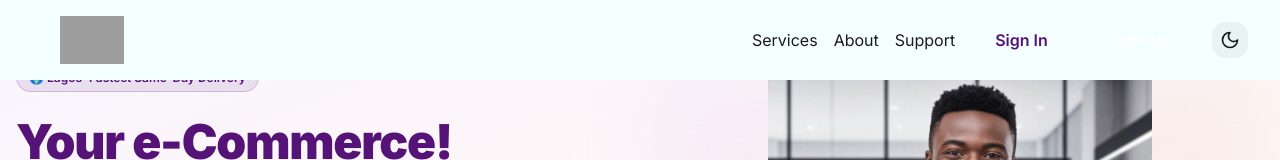
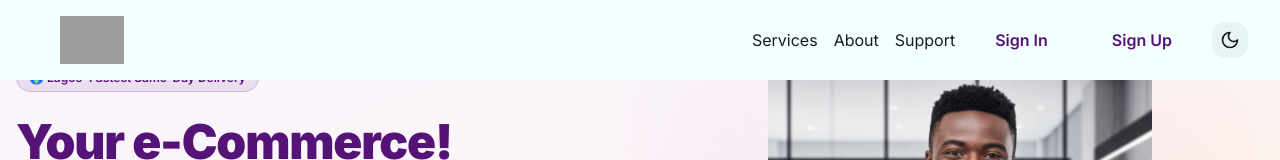
Before and after one commit to Lucas1p1/yumyfy., a Next.js app: page / in a window 1280 px wide. Shown: the top 160 px of the page. Built offline with nearby package versions, Linux system fonts and the light colour scheme; grey boxes are pictures that could not be loaded.

Commit message:
commit 2

```diff
--- a/components/navigation.tsx
+++ b/components/navigation.tsx
@@ -36,7 +36,7 @@ export function Navigation({ isScrolled }: { isScrolled: boolean }) {
             </button>
           </Link>
           <Link href="/signup">
-            <button className="px-6 py-2 bg-gradient-blend text-white font-semibold rounded-lg hover:shadow-lg hover:shadow-primary/30 transition-all transform hover:scale-105">
+            <button className="px-6 py-2 text-primary font-semibold hover:bg-primary/10 rounded-lg transition-colors">
               Sign Up
             </button>
           </Link>
```
